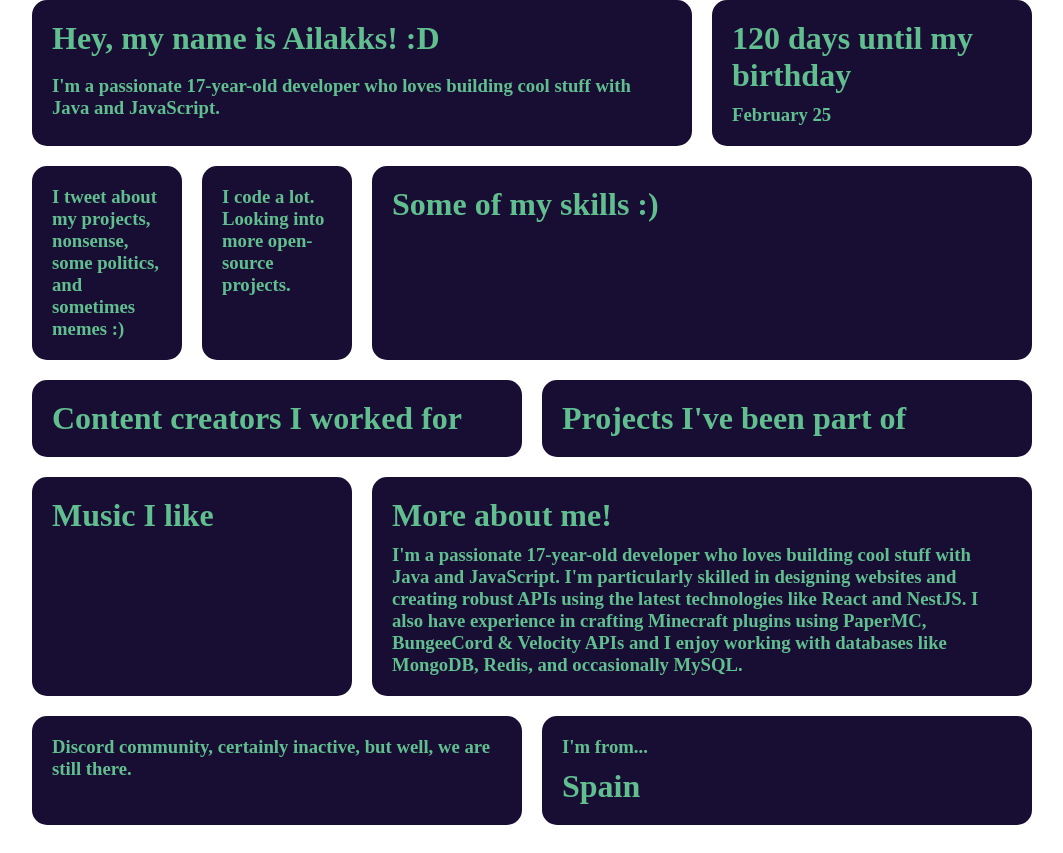
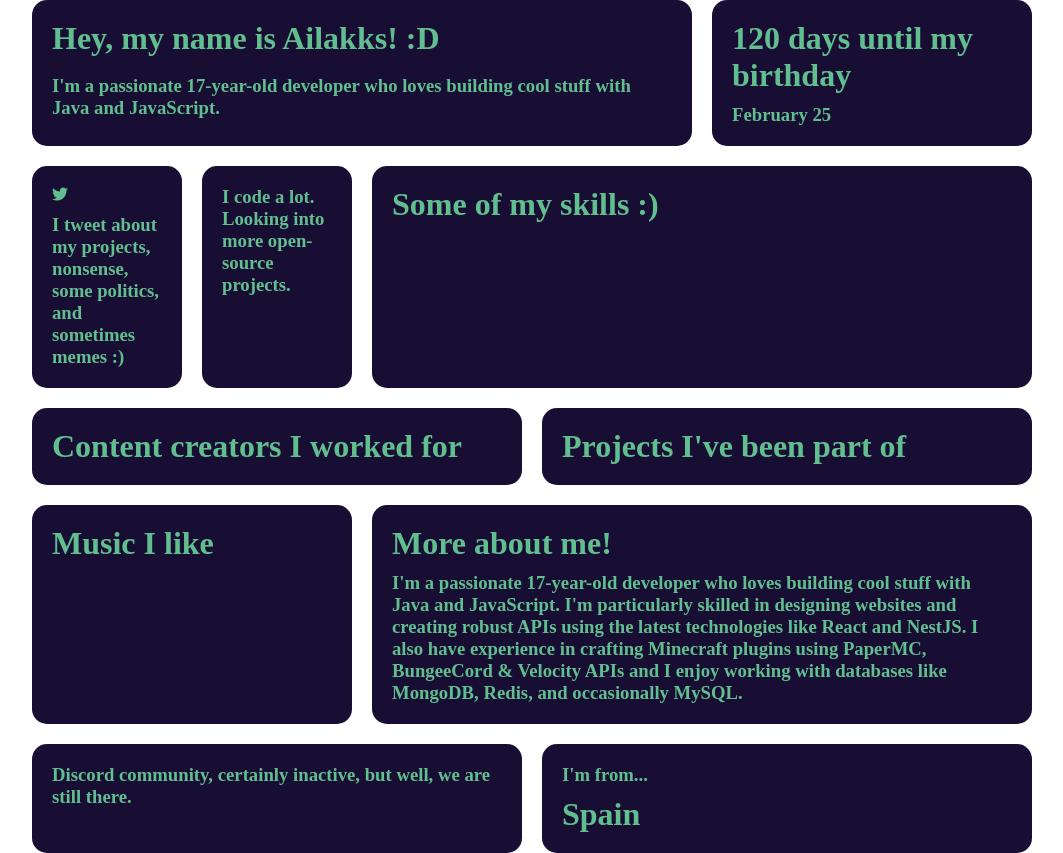
Before and after one commit to Ailakks/dotme, a React (Create React App) app: page / in a window 1280 px wide. Shown: the whole page, without its empty margins (108-1171 px from the left). Before the commit the page ends 825 px from the top, so only its background shows below. Built offline with nearby package versions, Linux system fonts and the light colour scheme.

Commit message:
feat: icon component

```diff
--- a/public/index.html
+++ b/public/index.html
@@ -9,21 +9,8 @@
       name="description"
       content="Web site created using create-react-app"
     />
-    <link rel="apple-touch-icon" href="%PUBLIC_URL%/logo192.png" />
-    <!--
-      manifest.json provides metadata used when your web app is installed on a
-      user's mobile device or desktop. See https://developers.google.com/web/fundamentals/web-app-manifest/
-    -->
+    <link rel="stylesheet" href="https://site-assets.fontawesome.com/releases/v6.0.0/css/all.css">
     <link rel="manifest" href="%PUBLIC_URL%/manifest.json" />
-    <!--
-      Notice the use of %PUBLIC_URL% in the tags above.
-      It will be replaced with the URL of the `public` folder during the build.
-      Only files inside the `public` folder can be referenced from the HTML.
-
-      Unlike "/favicon.ico" or "favicon.ico", "%PUBLIC_URL%/favicon.ico" will
-      work correctly both with client-side routing and a non-root public URL.
-      Learn how to configure a non-root public URL by running `npm run build`.
-    -->
     <title>React App</title>
   </head>
   <body>
--- /dev/null
+++ b/src/components/ui/icon/icon.jsx
@@ -0,0 +1,9 @@
+import style from "./icon.module.css";
+
+export default function Icon(props) {
+    return (
+        <div className={style.container}>
+            <i className={props.icon} />
+        </div>
+    )
+}
--- /dev/null
+++ b/src/components/ui/icon/icon.module.css
@@ -0,0 +1,3 @@
+.container {
+
+}
--- a/src/pages/home/home.jsx
+++ b/src/pages/home/home.jsx
@@ -1,7 +1,8 @@
 import style from "./home.module.css";
 
-import Card from "../../components/ui/card";
 import Container from "../../components/layout/container";
+import Card from "../../components/ui/card/card";
+import Icon from "../../components/ui/icon/icon";
 
 export default function Home() {
     return (
@@ -17,6 +18,7 @@ export default function Home() {
                     <h3>February 25</h3>
                 </Card>
                 <Card style={{gridColumnStart: 1, gridColumnEnd: 2, backgroundColor: '#180E33', color: '#61BE8F'}}>
+                    <Icon icon="fa-brands fa-twitter" />
                     <h3>I tweet about my projects, nonsense, some politics, and sometimes memes :)</h3>
                 </Card>
                 <Card style={{gridColumnStart: 2, gridColumnEnd: 3, backgroundColor: '#180E33', color: '#61BE8F'}}>
```
Also changed, not shown: public/logo192.png (deleted), public/logo512.png (deleted), public/manifest.json, src/components/ui/card/card.jsx (renamed from src/components/ui/card.jsx), src/components/ui/card/card.module.css (renamed from src/components/ui/card.module.css).
